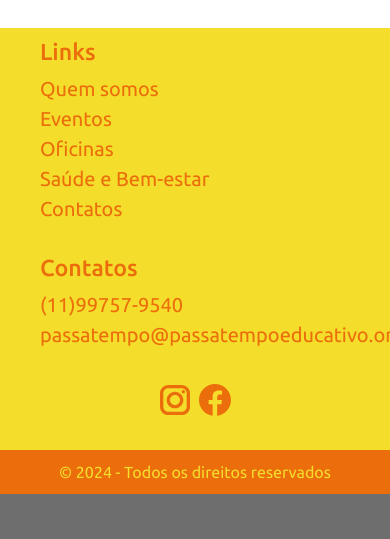
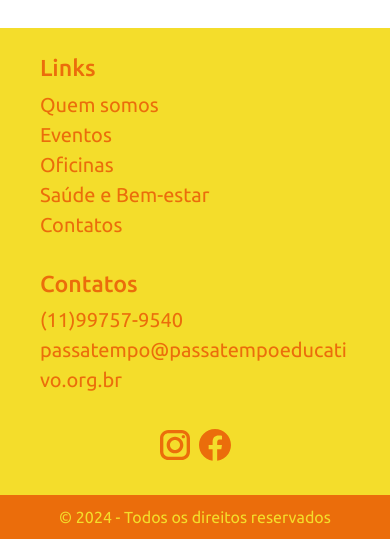
Before and after one commit to Passatempo-Eventos/Site, a Node server app: template frontend/pages/eventos.html in a window 390 px wide; the page is wider, and only the part inside the window is pictured. Shown: the part 3610-4149 px from the top of that part. Before the commit the page ends 4104 px from the top of that part, so only its background shows below. Run offline with Node 20, Linux system fonts and the light colour scheme; the template is opened without the code that fills it, so the values that code supplies are empty; some libraries are stand-ins or nearby versions.

Commit message:
feat: tentativa de responsividade 2

```diff
--- a/frontend/pages/eventos.html
+++ b/frontend/pages/eventos.html
@@ -183,7 +183,7 @@
         <div class="container-footer">
             <div class="row-rodape d-flex flex-wrap justify-content-between align-items-start">
 
-                <div class="footer-col col-lg-3 col-md-2 d-flex flex-colum ms-lg-3 d-none d-md-block">
+                <div class="footer-col col-lg-3 col-md-2 d-flex flex-colum ms-lg-3 d-none d-xl-block">
                     <img src="../images/passatempo_logo.png" class="img-fluid logo-rodape d-none d-md-block"
                         alt="Logo da ONG Passatempo Educativo: um sol com óculos escuros e boné.">
                 </div>
@@ -201,8 +201,8 @@
                 </div>
                 <!-- Fim links tela pequena -->
 
-                <!-- Links tela grande -->
-                <div class="footer-col links d-flex flex-column col-md-1 d-none d-md-block">
+                <!-- Links tela grande e média-->
+                <div class="footer-col links d-flex flex-column col-lg-1 col-md-2 d-none d-md-block ms-md-5">
                     <h3>Links</h3>
                     <ul>
                         <li><a href="#">Quem somos</a></li>
@@ -210,13 +210,13 @@
                         <li><a href="#">Oficinas</a></li>
                     </ul>
                 </div>
-                <div class="footer-col links links-02 d-flex flex-column col-md-2 d-none d-md-block">
+                <div class="footer-col links links-02 d-flex flex-column col-lg-2 col-md-3 d-none d-md-block pt-md-3">
                     <ul>
                         <li><a href="#">Saúde e Bem-estar</a></li>
                         <li><a href="#">Contatos</a></li>
                     </ul>
                 </div>
-                <!-- Fim links tela grande -->
+                <!-- Fim links tela grande e média-->
 
                 <!-- Contatos -->
 
@@ -224,7 +224,7 @@
                     <h3>Contatos</h3>
                     <ul>
                         <li>(11)99757-9540</li>
-                        <li>passatempo@passatempoeducativo.org.br</li>
+                        <li class="footer-email">passatempo@passatempoeducativo.org.br</li>
                     </ul>
                 </div>
                 <!-- Fim contatos -->
--- a/frontend/styles/style.css
+++ b/frontend/styles/style.css
@@ -479,7 +479,9 @@ form.gap-form {
         margin-left: 30px;
         margin-top: 20px;
     }
-
+    .footer-email{
+        word-break: break-all;
+    }
 }
 
 
@@ -523,4 +525,8 @@ form.gap-form {
         align-items: center;
         margin-top: 10px;
     }
+    .links h3{
+        margin-top: 5%;
+    }
+
 }
```
